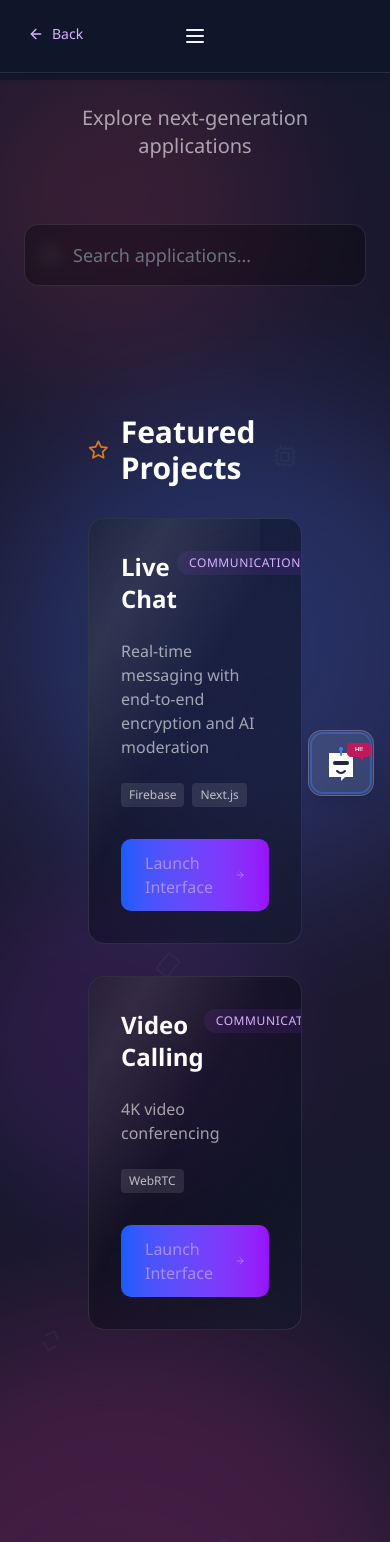
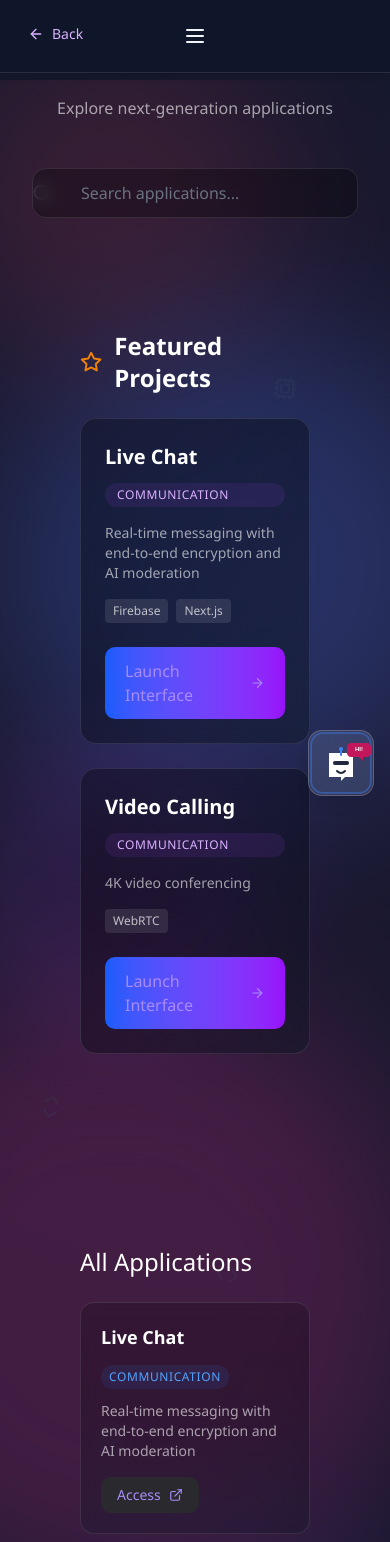
Before and after one commit to vishal123singh/my_portfolio, a Next.js app: page /apps in a window 390 px wide. Shown: the top 1542 px of the page. Built offline with nearby package versions, Linux system fonts and the light colour scheme.

Commit message:
responsiveness added

```diff
--- a/src/app/apps/page.jsx
+++ b/src/app/apps/page.jsx
@@ -5,17 +5,6 @@ import Head from "next/head";
 import { FiSearch, FiArrowRight, FiStar, FiExternalLink } from "react-icons/fi";
 import { motion, AnimatePresence } from "framer-motion";
 import CosmicBackground from "../components/CosmicBackground";
-
-export default function AppsShowcase() {
-  const [searchTerm, setSearchTerm] = useState("");
-  const [isHovering, setIsHovering] = useState(null);
-  const [isLoading, setIsLoading] = useState(true);
-
-  useEffect(() => {
-    // Simulate loading data
-    const timer = setTimeout(() => setIsLoading(false), 1500);
-    return () => clearTimeout(timer);
-  }, []);
 
 const apps = [
   {
@@ -41,6 +30,17 @@ export default function AppsShowcase() {
   },
 ];
 
+export default function AppsShowcase() {
+  const [searchTerm, setSearchTerm] = useState("");
+  const [isHovering, setIsHovering] = useState(null);
+  const [isLoading, setIsLoading] = useState(true);
+
+  useEffect(() => {
+    // Simulate loading data
+    const timer = setTimeout(() => setIsLoading(false), 1500);
+    return () => clearTimeout(timer);
+  }, []);
+
   const filteredApps = apps.filter(
     (app) =>
       app.name.toLowerCase().includes(searchTerm.toLowerCase()) ||
@@ -64,7 +64,7 @@ export default function AppsShowcase() {
   };
 
   return (
-    <div className="min-h-screen p-6 text-white relative overflow-hidden">
+    <div className="min-h-screen p-4 sm:p-6 text-white relative overflow-hidden">
       <Head>
         <title>Craftmind | App Showcase</title>
         <meta
@@ -79,13 +79,13 @@ export default function AppsShowcase() {
         initial={{ opacity: 0, y: -20 }}
         animate={{ opacity: 1, y: 0 }}
         transition={{ duration: 0.8 }}
-        className="max-w-7xl mx-auto text-center mb-16 relative z-10"
+        className="max-w-4xl sm:max-w-7xl mx-auto text-center mb-12 sm:mb-16 relative z-10 px-4"
       >
         <motion.p
           initial={{ opacity: 0 }}
           animate={{ opacity: 1 }}
           transition={{ delay: 0.3, duration: 0.8 }}
-          className="text-xl text-white/60 max-w-3xl mx-auto"
+          className="text-base sm:text-xl text-white/60 max-w-3xl mx-auto"
         >
           Explore next-generation applications
         </motion.p>
@@ -95,7 +95,7 @@ export default function AppsShowcase() {
         initial={{ opacity: 0, scale: 0.95 }}
         animate={{ opacity: 1, scale: 1 }}
         transition={{ delay: 0.2, duration: 0.5 }}
-        className="max-w-4xl mx-auto relative mb-16 z-10"
+        className="max-w-2xl sm:max-w-4xl mx-auto relative mb-12 sm:mb-16 z-10 px-4"
       >
         <div className="absolute inset-y-0 left-0 pl-4 flex items-center pointer-events-none">
           <FiSearch className="text-gray-500 text-xl" />
@@ -105,7 +105,7 @@ export default function AppsShowcase() {
           placeholder="Search applications..."
           value={searchTerm}
           onChange={(e) => setSearchTerm(e.target.value)}
-          className="w-full pl-12 pr-6 py-4 rounded-xl border border-white/10 focus:outline-none focus:ring-2 focus:ring-blue-500/30 text-white placeholder-gray-500 text-lg bg-black/30 backdrop-blur-sm transition-all duration-300 hover:border-purple-500/30"
+          className="w-full pl-12 pr-6 py-3 sm:py-4 rounded-xl border border-white/10 focus:outline-none focus:ring-2 focus:ring-blue-500/30 text-white placeholder-gray-500 text-base sm:text-lg bg-black/30 backdrop-blur-sm transition-all duration-300 hover:border-purple-500/30"
         />
       </motion.div>
 
@@ -116,12 +116,12 @@ export default function AppsShowcase() {
       ) : (
         <>
           {filteredApps.some((app) => app.featured) && (
-            <section className="max-w-7xl mx-auto mb-20 relative z-10">
+            <section className="max-w-7xl mx-auto mb-16 sm:mb-20 relative z-10 px-4">
               <motion.h2
                 initial={{ opacity: 0, x: -20 }}
                 animate={{ opacity: 1, x: 0 }}
                 transition={{ delay: 0.4 }}
-                className="flex items-center text-3xl font-semibold mb-8 text-white"
+                className="flex items-center text-2xl sm:text-3xl font-semibold mb-6 sm:mb-8 text-white"
               >
                 <FiStar className="text-orange-400 mr-3 animate-pulse" />
                 Featured Projects
@@ -131,7 +131,7 @@ export default function AppsShowcase() {
                 variants={containerVariants}
                 initial="hidden"
                 animate="show"
-                className="grid grid-cols-1 lg:grid-cols-2 gap-8"
+                className="grid grid-cols-1 md:grid-cols-2 gap-6 sm:gap-8"
               >
                 {filteredApps
                   .filter((app) => app.featured)
@@ -153,9 +153,9 @@ export default function AppsShowcase() {
                         ></div>
                       </div>
 
-                      <div className="p-8 relative z-10">
-                        <div className="flex justify-between items-start mb-6">
-                          <h3 className="text-2xl font-bold relative z-10">
+                      <div className="p-6 sm:p-8 relative z-10">
+                        <div className="flex flex-col sm:flex-row sm:justify-between sm:items-start gap-3 mb-4 sm:mb-6">
+                          <h3 className="text-xl sm:text-2xl font-bold relative z-10">
                             {app.name}
                             <span className="absolute -bottom-1 left-0 w-0 h-0.5 bg-purple-500 group-hover:w-full transition-all duration-500"></span>
                           </h3>
@@ -164,11 +164,11 @@ export default function AppsShowcase() {
                           </span>
                         </div>
 
-                        <p className="text-white/60 mb-6 group-hover:text-white/80 transition-colors">
+                        <p className="text-white/60 text-sm sm:text-base mb-4 sm:mb-6 group-hover:text-white/80 transition-colors">
                           {app.description}
                         </p>
 
-                        <div className="flex flex-wrap gap-2 mb-8">
+                        <div className="flex flex-wrap gap-2 mb-6 sm:mb-8">
                           {app.tech.map((tech) => (
                             <span
                               key={tech}
@@ -182,7 +182,7 @@ export default function AppsShowcase() {
                         <motion.a
                           href={app.url}
                           whileTap={{ scale: 0.95 }}
-                          className="inline-flex items-center px-6 py-3 rounded-lg bg-gradient-to-r from-blue-600 to-purple-600 text-white font-medium hover:shadow-lg hover:shadow-purple-500/30 transition-all duration-300 relative overflow-hidden group"
+                          className="inline-flex items-center justify-center w-full sm:w-auto px-5 sm:px-6 py-3 rounded-lg bg-gradient-to-r from-blue-600 to-purple-600 text-white font-medium hover:shadow-lg hover:shadow-purple-500/30 transition-all duration-300 relative overflow-hidden group"
                         >
                           <span className="relative z-10">
                             Launch Interface
@@ -197,12 +197,12 @@ export default function AppsShowcase() {
             </section>
           )}
 
-          <section className="max-w-7xl mx-auto relative z-10">
+          <section className="max-w-7xl mx-auto relative z-10 px-4">
             <motion.h2
               initial={{ opacity: 0 }}
               animate={{ opacity: 1 }}
               transition={{ delay: 0.6 }}
-              className="text-3xl font-medium mb-8 text-white"
+              className="text-2xl sm:text-3xl font-medium mb-6 sm:mb-8 text-white"
             >
               All Applications
             </motion.h2>
@@ -211,7 +211,7 @@ export default function AppsShowcase() {
               variants={containerVariants}
               initial="hidden"
               animate="show"
-              className="grid grid-cols-1 md:grid-cols-2 lg:grid-cols-3 gap-6"
+              className="grid grid-cols-1 sm:grid-cols-2 lg:grid-cols-3 gap-5 sm:gap-6"
             >
               <AnimatePresence>
                 {filteredApps.map((app) => (
@@ -223,9 +223,9 @@ export default function AppsShowcase() {
                     layout
                     className="relative group overflow-hidden rounded-xl border border-white/10 hover:border-orange-400/40 transition-all duration-500 bg-gradient-to-b from-black/20 to-gray-900/30 backdrop-blur-sm"
                   >
-                    <div className="p-6">
-                      <div className="flex justify-between items-start mb-4">
-                        <h3 className="text-xl font-semibold text-white">
+                    <div className="p-5 sm:p-6">
+                      <div className="flex flex-col sm:flex-row justify-between items-start mb-3 sm:mb-4 gap-2">
+                        <h3 className="text-lg sm:text-xl font-semibold text-white">
                           {app.name}
                           <span className="block w-0 h-0.5 bg-blue-400 mt-1 group-hover:w-full transition-all duration-300"></span>
                         </h3>
@@ -234,7 +234,7 @@ export default function AppsShowcase() {
                         </span>
                       </div>
 
-                      <p className="text-sm text-white/60 mb-6 group-hover:text-white/80 transition-colors">
+                      <p className="text-sm text-white/60 mb-4 sm:mb-6 group-hover:text-white/80 transition-colors">
                         {app.description}
                       </p>
 
@@ -259,55 +259,31 @@ export default function AppsShowcase() {
         <motion.div
           initial={{ opacity: 0, scale: 0.9 }}
           animate={{ opacity: 1, scale: 1 }}
-          className="max-w-7xl mx-auto text-center py-20 relative z-10"
+          className="max-w-7xl mx-auto text-center py-20 px-4 relative z-10"
         >
-          <div className="text-6xl mb-6">👾</div>
-          <h3 className="text-2xl font-medium mb-2 text-white">
+          <div className="text-5xl sm:text-6xl mb-4 sm:mb-6">👾</div>
+          <h3 className="text-xl sm:text-2xl font-medium mb-2 text-white">
             No applications found
           </h3>
-          <p className="text-white/60">Try adjusting your search parameters</p>
+          <p className="text-white/60 text-sm sm:text-base">
+            Try adjusting your search parameters
+          </p>
         </motion.div>
       )}
 
+      {/* Styles remain unchanged */}
       <style jsx global>{`
         .shine-strip {
-          position: absolute;
-          top: 0;
-          left: -100%;
-          width: 200%;
-          height: 100%;
-          background: linear-gradient(
-            120deg,
-            transparent 30%,
-            rgba(255, 255, 255, 0.1) 50%,
-            transparent 70%
-          );
-          animation: shine 3s linear infinite;
-          pointer-events: none;
+          /* unchanged */
         }
-
         @keyframes shine {
-          0% {
-            transform: translateX(-100%);
+          /* unchanged */
         }
-          100% {
-            transform: translateX(100%);
+        .spinner {
+          /* unchanged */
         }
-        }
-
-        .spinner {
-          width: 50px;
-          height: 50px;
-          border: 3px solid rgba(255, 255, 255, 0.1);
-          border-radius: 50%;
-          border-top-color: #6366f1;
-          animation: spin 1s ease-in-out infinite;
-        }
-
         @keyframes spin {
-          to {
-            transform: rotate(360deg);
-          }
+          /* unchanged */
         }
       `}</style>
     </div>
--- a/src/app/components/Editor.jsx
+++ b/src/app/components/Editor.jsx
@@ -72,15 +72,15 @@ export default function TiptapEditor({ value, onChange, onClose }) {
   if (!editor) return null;
 
   return (
-    <div className="relative rounded-xl p-4 bg-white/5 backdrop-blur-sm border border-white/10 shadow-md space-y-4">
+    <div className="relative rounded-xl p-3 sm:p-4 bg-white/5 backdrop-blur-sm border border-white/10 shadow-md space-y-4">
       <X
         onClick={onClose}
         size={20}
         className="absolute top-3 right-3 text-white hover:text-red-400 cursor-pointer z-50"
       />
 
-      {/* Toolbar */}
-      <div className="flex flex-wrap gap-2 border-b border-white/10 pb-2 sticky top-0 z-10 bg-white/5 backdrop-blur-sm px-2 rounded-md">
+      {/* Responsive Toolbar */}
+      <div className="flex flex-wrap gap-2 border-b border-white/10 pb-2 sticky top-0 z-10 bg-white/5 backdrop-blur-sm px-2 rounded-md overflow-x-auto scrollbar-thin scrollbar-thumb-white/10">
         <EditorButton
           isActive={editor.isActive("bold")}
           onClick={() => editor.chain().focus().toggleBold().run()}
@@ -114,23 +114,20 @@ export default function TiptapEditor({ value, onChange, onClose }) {
         <EditorButton
           onClick={() => {
             const url = prompt("Enter image URL");
-            if (url) {
-              editor.chain().focus().setImage({ src: url }).run();
-            }
+            if (url) editor.chain().focus().setImage({ src: url }).run();
           }}
           icon={<ImageIcon size={16} />}
         />
         <EditorButton
           onClick={() => {
             const url = prompt("Enter link URL");
-            if (url) {
+            if (url)
               editor
                 .chain()
                 .focus()
                 .extendMarkRange("link")
                 .setLink({ href: url })
                 .run();
-            }
           }}
           icon={
             <svg
@@ -153,7 +150,6 @@ export default function TiptapEditor({ value, onChange, onClose }) {
             input.onchange = async () => {
               const file = input.files?.[0];
               if (!file) return;
-
               const reader = new FileReader();
               reader.onloadend = () => {
                 editor
@@ -182,9 +178,8 @@ export default function TiptapEditor({ value, onChange, onClose }) {
             const { selection } = state;
             const node = state.doc.nodeAt(selection.from);
             if (node?.type.name === "resizableImage") {
-              const currentDisplay = node.attrs.display;
               const newDisplay =
-                currentDisplay === "block" ? "inline-block" : "block";
+                node.attrs.display === "block" ? "inline-block" : "block";
               editor.commands.updateAttributes("resizableImage", {
                 display: newDisplay,
               });
@@ -198,8 +193,8 @@ export default function TiptapEditor({ value, onChange, onClose }) {
 
       {/* Content Area */}
       <div
-        className="prose dark:prose-invert custom-scrollbar overflow-auto max-w-full h-[50vh]
-        [&_img]:max-w-[300px] [&_img]:max-h-[300px] [&_img]:rounded-lg
+        className="prose dark:prose-invert custom-scrollbar overflow-auto max-w-full max-h-[60vh] sm:h-[50vh]
+        [&_img]:max-w-full sm:[&_img]:max-w-[300px] [&_img]:max-h-[300px] [&_img]:rounded-lg
         [&_img[style*='inline-block']]:align-middle [&_img[style*='inline-block']]:mr-2
         [&_img[style*='inline-block']]:!inline-block
         [&_pre]:text-slate-100 [&_pre]:p-2 [&_pre]:rounded-lg [&_pre]:overflow-x-auto [&_pre]:mb-2 [&_pre]:leading-[1.3]
--- a/src/app/components/home/Hero.jsx
+++ b/src/app/components/home/Hero.jsx
@@ -38,10 +38,10 @@ const InteractiveCodeLine = ({ children, delay = 0 }) => {
   }, []);
 
   return (
-    <div className="font-mono text-white/80">
+    <div className="font-mono text-white/80 text-sm sm:text-base">
       <motion.span>{displayText}</motion.span>
       <motion.span
-        className="inline-block w-2 h-6 bg-white ml-1"
+        className="inline-block w-2 h-5 bg-white ml-1"
         animate={{ opacity: [0, 1, 0] }}
         transition={{ repeat: Infinity, duration: 1 }}
       />
@@ -55,13 +55,8 @@ function HomeHero() {
   const [activeTech, setActiveTech] = useState(null);
   const [isHovering, setIsHovering] = useState(false);
 
-  const handleTechHover = (tech) => {
-    setActiveTech(tech);
-  };
-
-  const handleLaunch = () => {
-    router.push("/projects");
-  };
+  const handleTechHover = (tech) => setActiveTech(tech);
+  const handleLaunch = () => router.push("/projects");
 
   return (
     <section
@@ -71,18 +66,18 @@ function HomeHero() {
       <CosmicBackground />
 
       <div className="max-w-7xl w-full z-10">
-        <div className="grid grid-cols-1 lg:grid-cols-2 gap-16 items-center">
-          {/* Left Column - Content */}
+        <div className="grid grid-cols-1 lg:grid-cols-2 gap-10 sm:gap-16 items-center">
+          {/* Left Column */}
           <div className="relative">
             <motion.div
               initial={{ opacity: 0, y: 40 }}
               animate={{ opacity: 1, y: 0 }}
               transition={{ duration: 0.8 }}
             >
-              {/* Main Heading */}
-              <div className="mb-8">
+              {/* Heading */}
+              <div className="mb-6 sm:mb-8">
                 <motion.h1
-                  className="text-5xl sm:text-6xl md:text-7xl font-bold text-white leading-tight"
+                  className="text-3xl sm:text-5xl md:text-6xl font-bold text-white leading-tight"
                   initial={{ opacity: 0 }}
                   animate={{ opacity: 1 }}
                   transition={{ delay: 0.2 }}
@@ -92,7 +87,7 @@ function HomeHero() {
                   </span>
                   <br />
                   <motion.span
-                    className="text-3xl sm:text-4xl text-white/90 font-medium"
+                    className="text-xl sm:text-3xl text-white/90 font-medium"
                     initial={{ x: -20 }}
                     animate={{ x: 0 }}
                     transition={{ delay: 0.4 }}
@@ -105,7 +100,7 @@ function HomeHero() {
 
               {/* Subheading */}
               <motion.p
-                className="text-xl text-white/80 mb-10 max-w-lg leading-relaxed"
+                className="text-base sm:text-xl text-white/80 mb-8 sm:mb-10 max-w-lg leading-relaxed"
                 initial={{ opacity: 0 }}
                 animate={{ opacity: 1 }}
                 transition={{ delay: 0.6 }}
@@ -114,9 +109,9 @@ function HomeHero() {
                 to detail and user experience.
               </motion.p>
 
-              {/* Interactive Terminal */}
+              {/* Terminal Output */}
               <motion.div
-                className="space-y-3 mb-10"
+                className="space-y-3 mb-8 sm:mb-10"
                 initial={{ opacity: 0 }}
                 animate={{ opacity: 1 }}
                 transition={{ delay: 0.8 }}
@@ -136,7 +131,7 @@ function HomeHero() {
                 </InteractiveCodeLine>
               </motion.div>
 
-              {/* CTA Button */}
+              {/* CTA */}
               <motion.div
                 initial={{ opacity: 0 }}
                 animate={{ opacity: 1 }}
@@ -146,9 +141,9 @@ function HomeHero() {
                   onClick={handleLaunch}
                   onMouseEnter={() => setIsHovering(true)}
                   onMouseLeave={() => setIsHovering(false)}
-                  className="relative px-8 py-4 bg-gradient-to-r from-blue-600/30 to-purple-600/30 backdrop-blur-lg rounded-xl border border-white/20 hover:border-white/40 transition-all group overflow-hidden"
+                  className="relative px-6 sm:px-8 py-3 sm:py-4 bg-gradient-to-r from-blue-600/30 to-purple-600/30 backdrop-blur-lg rounded-xl border border-white/20 hover:border-white/40 transition-all group overflow-hidden w-full sm:w-auto"
                 >
-                  <span className="relative z-10 flex items-center gap-3 text-white font-medium text-lg">
+                  <span className="relative z-10 flex items-center justify-center gap-3 text-white font-medium text-base sm:text-lg">
                     <Terminal className="w-5 h-5" />
                     Explore My Work
                     <motion.span
@@ -164,20 +159,22 @@ function HomeHero() {
             </motion.div>
           </div>
 
-          {/* Right Column - Code Panel */}
-          <div className="relative h-[400px] lg:h-[500px]">
+          {/* Right Column */}
+          <div className="relative h-auto lg:h-[500px]">
             <motion.div
-              className="absolute inset-0 bg-black/20 backdrop-blur-lg rounded-2xl border border-white/10 overflow-hidden p-8 shadow-2xl"
+              className="bg-black/20 backdrop-blur-lg rounded-2xl border border-white/10 overflow-hidden p-6 sm:p-8 shadow-2xl"
               initial={{ opacity: 0, scale: 0.95 }}
               animate={{ opacity: 1, scale: 1 }}
               transition={{ delay: 0.5 }}
             >
+              {/* Window Controls */}
               <div className="flex gap-2 mb-6">
                 <div className="w-3 h-3 rounded-full bg-red-500" />
                 <div className="w-3 h-3 rounded-full bg-yellow-500" />
                 <div className="w-3 h-3 rounded-full bg-green-500" />
               </div>
 
+              {/* Fake Code */}
               <div className="font-mono text-sm space-y-4">
                 <div className="text-white/70">
                   <span className="text-purple-400">const</span> developer ={" "}
@@ -205,12 +202,10 @@ function HomeHero() {
                 </div>
               </div>
 
+              {/* Glow Circle */}
               <motion.div
                 className="absolute -bottom-20 -right-20 w-64 h-64 bg-purple-500/20 rounded-full blur-3xl"
-                animate={{
-                  scale: [1, 1.2, 1],
-                  rotate: [0, 10, 0],
-                }}
+                animate={{ scale: [1, 1.2, 1], rotate: [0, 10, 0] }}
                 transition={{
                   duration: 12,
                   repeat: Infinity,
@@ -223,7 +218,7 @@ function HomeHero() {
 
         {/* Tech Stack */}
         <motion.div
-          className="mt-20 flex flex-wrap justify-center gap-4"
+          className="mt-16 sm:mt-20 flex flex-wrap justify-center gap-4 sm:gap-5"
           initial={{ opacity: 0 }}
           animate={{ opacity: 1 }}
           transition={{ delay: 1.2 }}
@@ -257,7 +252,7 @@ function HomeHero() {
           ].map((tech) => (
             <motion.div
               key={tech.name}
-              className={`px-5 py-3 rounded-xl flex items-center gap-3 cursor-pointer transition-all ${
+              className={`w-64 px-4 py-2 sm:px-5 sm:py-3 rounded-xl flex items-center gap-3 cursor-pointer transition-all ${
                 activeTech === tech.name
                   ? "bg-white/10 border border-white/20 shadow-lg"
                   : "bg-white/5 border border-white/10"
@@ -270,7 +265,9 @@ function HomeHero() {
               <div className={`bg-gradient-to-r ${tech.color} p-2 rounded-lg`}>
                 <tech.icon className="w-5 h-5 text-white" />
               </div>
-              <span className="text-white/90 font-medium">{tech.name}</span>
+              <span className="text-white/90 text-sm sm:text-base font-medium">
+                {tech.name}
+              </span>
             </motion.div>
           ))}
         </motion.div>
```
Lines whose indentation alone changed are shown as unchanged.
